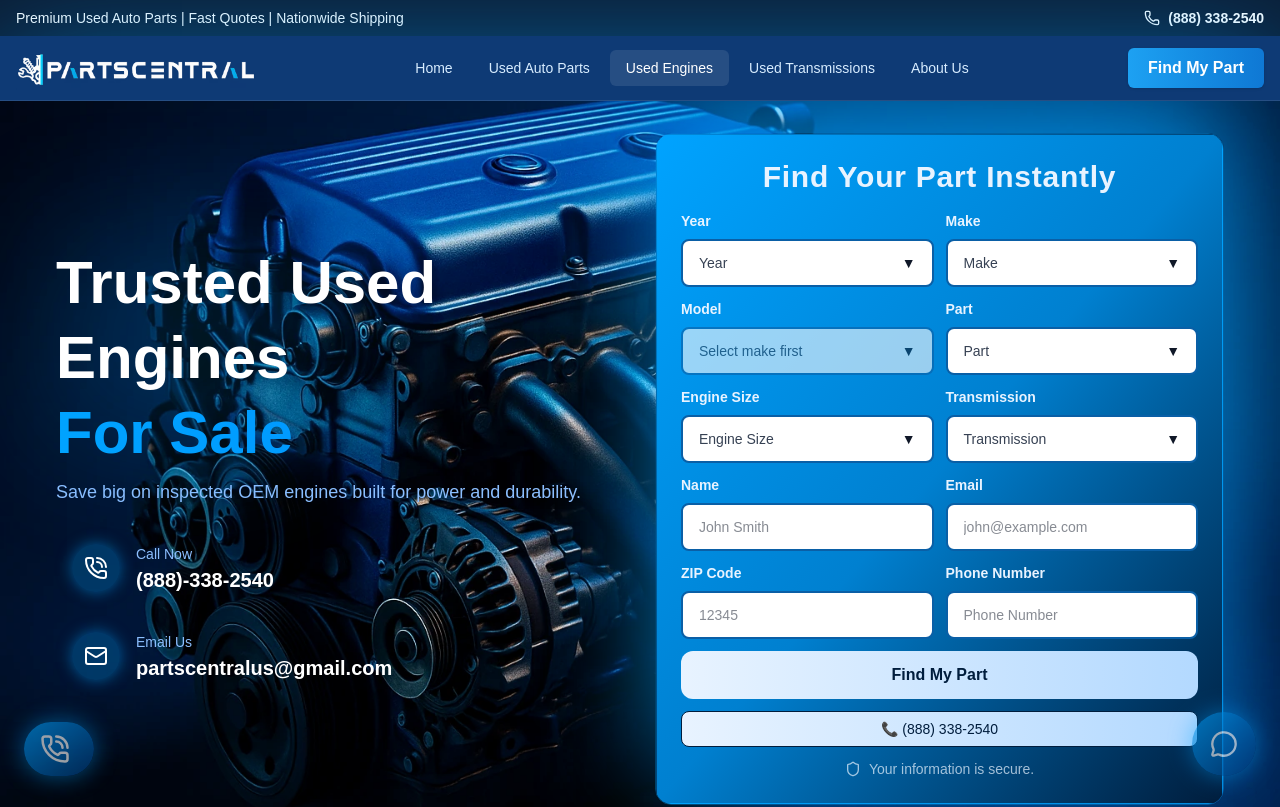
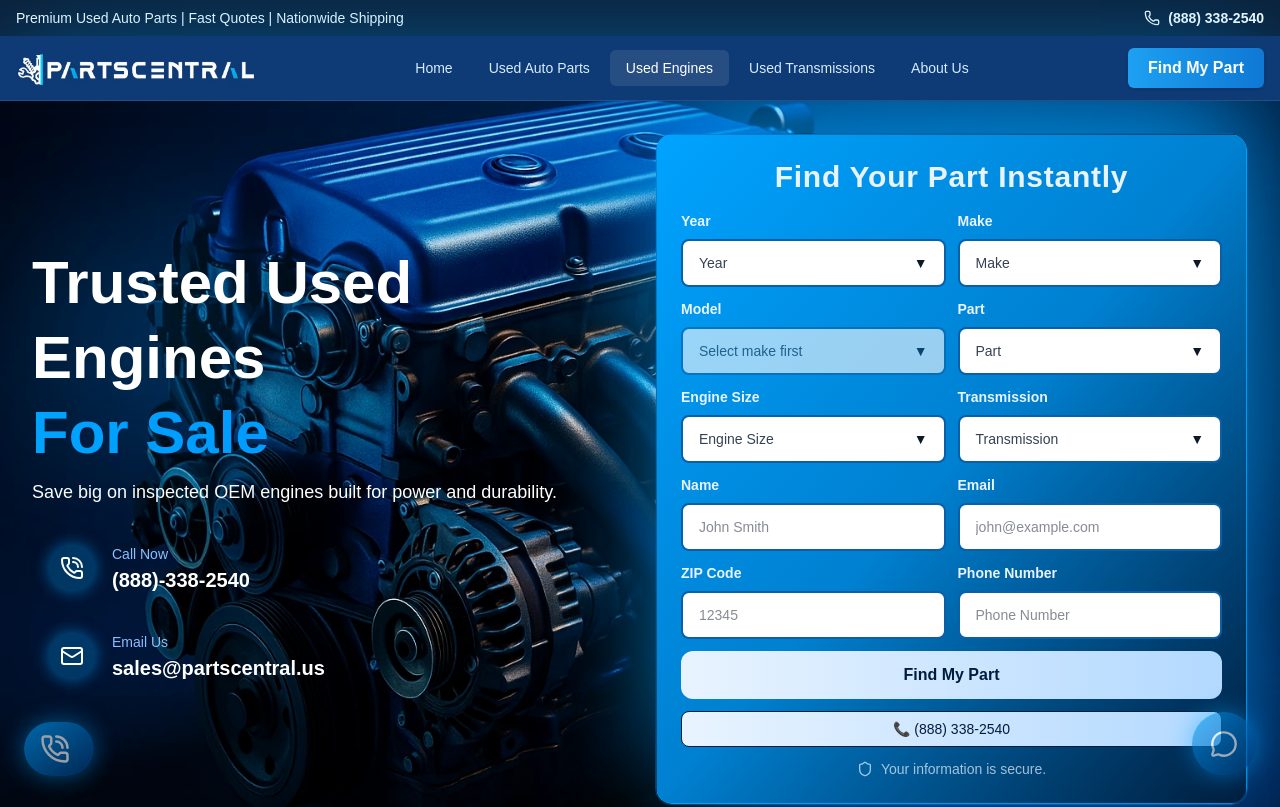
Before and after one commit to AOW-Development/usedautoparts, a Next.js app: page /engines in a window 1280 px wide. Shown: the top 807 px of the page. Built offline with nearby package versions, Linux system fonts and the light colour scheme.

Commit message:
modified single car page

```diff
--- a/components/CarBrandInfo.tsx
+++ b/components/CarBrandInfo.tsx
@@ -2,6 +2,7 @@
 
 import React from "react";
 import { CarBrand } from "@/data/cars";
+import { LeadForm } from "./home/HeroTransmission";
 
 interface CarBrandInfoProps {
   car: CarBrand;
@@ -16,38 +17,48 @@ const CarBrandInfo: React.FC<CarBrandInfoProps> = ({ car }) => {
     <section className="w-full px-6 py-20 text-[#E8F3FF] bg-[#07142B]">
 
       {/* HERO SECTION */}
-      <div className="max-w-6xl mx-auto grid grid-cols-1 md:grid-cols-2 gap-10 items-center mb-16">
+      <div className="max-w-6xl mx-auto grid grid-cols-1 md:grid-cols-2 gap-8 items-start mb-12">
+
+        {/* LEFT — IMAGE + TEXT */}
+        <div className="flex flex-col gap-6 justify-start">
+
+          {/* IMAGE */}
+          {heroSection.image && (
+            <div className="flex justify-center md:justify-start">
+              <img
+                src={heroSection.image.src}
+                alt={heroSection.image.alt}
+                className="w-full max-w-sm rounded-2xl shadow-xl"
+              />
+            </div>
+          )}
 
           {/* TEXT */}
           <div>
-          <h2 className="text-3xl md:text-4xl font-bold text-[#049FFF] font-orbitron mb-6">
+            <h2 className="text-3xl md:text-4xl font-bold text-[#049FFF] font-orbitron mb-4">
               {title}
             </h2>
 
-          <h3 className="text-[#049FFF] font-semibold text-2xl mb-3">
+            <h3 className="text-[#049FFF] font-semibold text-xl md:text-2xl mb-2">
               {heroSection.headline}
             </h3>
 
-          <p className="text-[20px] leading-[34px]">
+            <p className="text-[18px] leading-[30px] text-[#E8F3FF]/90">
               {heroSection.description}
             </p>
           </div>
+        </div>
 
-        {/* IMAGE */}
-        {heroSection.image && (
-          <div
-            className={`flex justify-center ${
-              heroSection.image.position === "left" ? "md:order-first" : ""
-            }`}
-          >
-            <img
-              src={heroSection.image.src}
-              alt={heroSection.image.alt}
-              className="w-full max-w-md rounded-2xl shadow-xl drop-shadow-xl"
-            />
+        {/* RIGHT — LEAD FORM */}
+        <div className="flex justify-center md:justify-end items-start">
+          {/* DO NOT stretch the form */}
+          <div className="w-full max-w-md">
+            <LeadForm />
           </div>
-        )}
         </div>
+
+      </div>
+
 
       {/* ALL OTHER SECTIONS */}
       <div className="max-w-5xl mx-auto space-y-14">
--- a/components/home/HeroTransmission.tsx
+++ b/components/home/HeroTransmission.tsx
@@ -55,7 +55,7 @@ export default function HeroTransmission({
   className="relative w-full min-h-[calc(100vh-80px)]
              flex flex-col lg:flex-row
              items-start lg:items-center
-             p-4 sm:p-6 lg:py-8
+             p-4 lg:py-8 sm:p-0
              bg-gradient-to-br from-[#07142B] via-[#0A2F5C] to-[#001D3D]
              overflow-hidden
              shadow-[0_-40px_120px_rgba(0,163,255,0.6)]
@@ -81,7 +81,7 @@ export default function HeroTransmission({
                 gap-4 sm:gap-6 lg:gap-8
                 justify-center
                 items-center lg:items-center
-                px-4 sm:px-6 lg:px-8
+                px-4 lg:px-8 sm:p-0
                 py-0">
 
         {/* LEFT CONTENT */}
@@ -93,7 +93,7 @@ export default function HeroTransmission({
             </span>
           </h1>
 
-          <p className="text-sm sm:text-base md:text-lg text-[#8CBFFF] font-light transition-all duration-500">
+          <p className="text-sm sm:text-base md:text-lg font-light transition-all duration-500">
             {description}
           </p>
 
@@ -116,7 +116,7 @@ export default function HeroTransmission({
 
             {/* Email Us */}
             <a
-              href="mailto:partscentralus@gmail.com"
+              href="mailto:sales@partscentral.us"
               aria-label="Email us at partscentralus@gmail.com"
               className="flex items-center gap-3 sm:gap-4 w-fit rounded-lg px-3 sm:px-4 py-2.5 sm:py-3 text-white relative hover:scale-105 transition-transform focus:outline-none focus:ring-2 focus:ring-[#00A3FF]"
             >
@@ -126,7 +126,7 @@ export default function HeroTransmission({
 
               <div>
                 <span className="text-xs sm:text-sm text-[#8CBFFF]">Email Us</span>
-                <p className="text-base sm:text-lg md:text-xl font-bold">partscentralus@gmail.com</p>
+                <p className="text-base sm:text-lg md:text-xl font-bold">sales@partscentral.us</p>
               </div>
             </a>
           </div>
@@ -145,7 +145,7 @@ export default function HeroTransmission({
 /*                            LEAD FORM                               */
 /* ------------------------------------------------------------------ */
 
-function LeadForm() {
+export function LeadForm() {
   const router = useRouter();
 
   const [isSubmitting, setIsSubmitting] = useState(false);
@@ -275,7 +275,7 @@ function LeadForm() {
   }, [errors, formatPhone]);
 
   return (
-    <div className="bg-gradient-to-br  from-[#00A3FF] via-[#0080D0] to-[#001D3D] w-full h-full p-4 sm:p-5 md:p-6 border border-[#00A3FF]/30 shadow-xl flex flex-col overflow-hidden justify-between">
+    <div className="bg-gradient-to-br rounded-2xl  from-[#00A3FF] via-[#0080D0] to-[#001D3D] w-full h-full p-4 sm:pb-5 md:p-6 border border-[#00A3FF]/30 shadow-xl flex flex-col overflow-hidden justify-between">
       {/* Changed from h3 to h2 for proper heading hierarchy */}
       <h2 className="text-[#E8F3FF] text-2xl sm:text-3xl font-extrabold mb-4 text-center tracking-wide">
         Find Your Part Instantly
```
Lines whose indentation alone changed are shown as unchanged.
